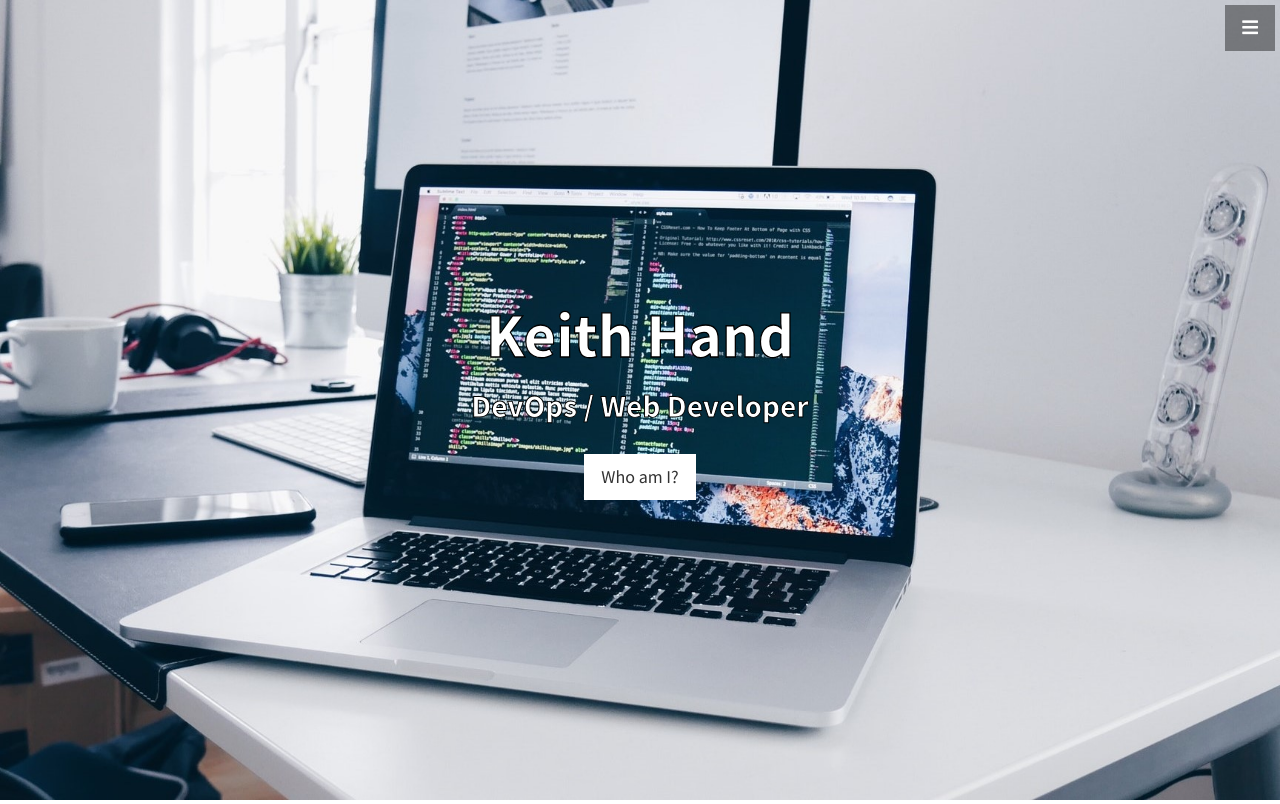
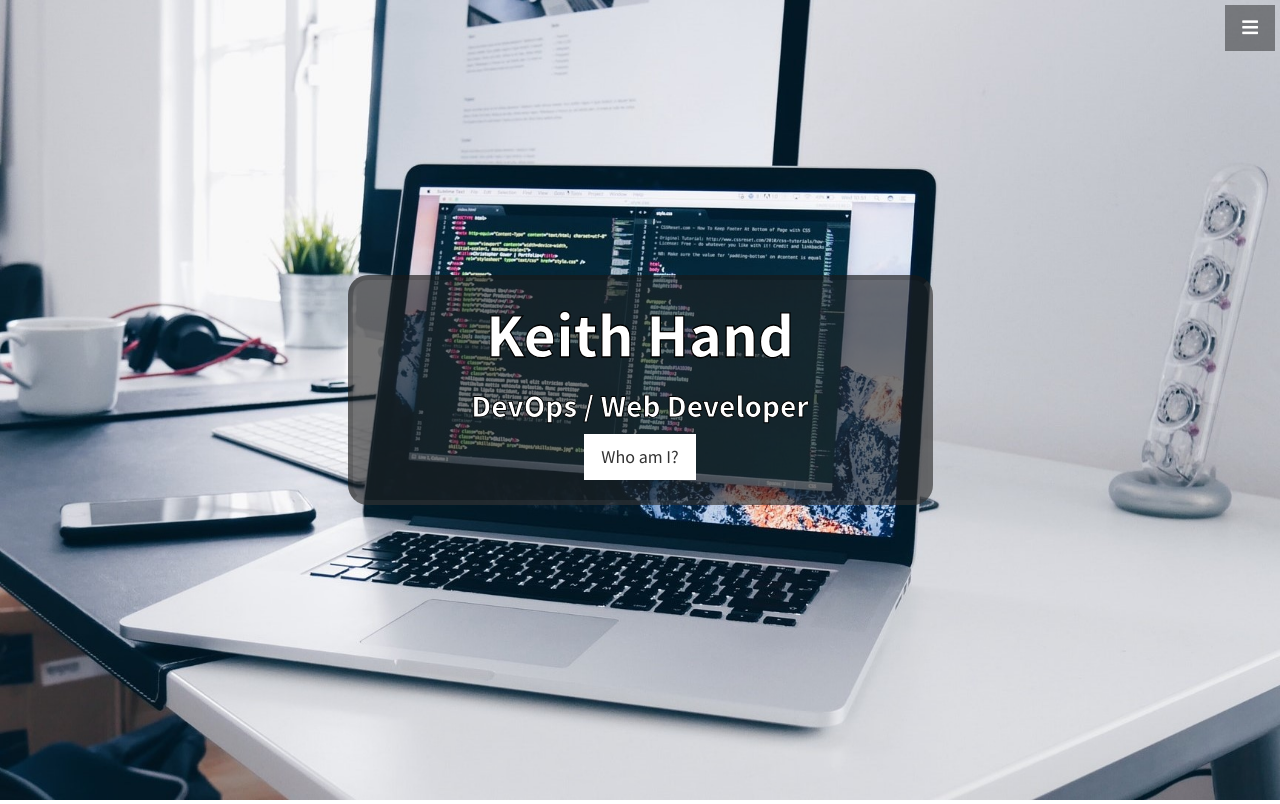
Before and after one commit to keithhand/khand.dev, a Flask app: page / in a window 1280 px wide. Shown: the top 804 px of the page. Run offline with Flask 2, Linux system fonts and the light colour scheme; some libraries are stand-ins or nearby versions.

Commit message:
add background for title

```diff
--- a/static/css/main.css
+++ b/static/css/main.css
@@ -168,6 +168,15 @@ hr.small {
     -moz-background-size: cover;
     background-size: cover;
     -o-background-size: cover;
+}
+
+.title {
+    background: rgba(33, 33, 33, 0.60);
+    padding: 20px;
+    border: thick inset rgba(33, 33, 33, 0.15);
+    border-radius: 20px;
+    position: relative;
+    width: 50%;
 }
 
 /* About */
--- a/templates/components/title.html
+++ b/templates/components/title.html
@@ -1,9 +1,18 @@
 <header id="top" class="header bg-primary">
     <div class="text-vertical-center">
-        <h1>{{ data.name }}</h1>
-        <h3>{{ data.title }}</h3>
+        <div class = "container">
+            <div class="row align-items-center justify-content-md-center">
+                <div class="col-md-auto">
+                    <div class="container title">
+
+                        <h1>{{ data.name }}</h1>
+                        <h3>{{ data.title }}</h3>
+                        <a href="#about" class="btn btn-light btn-lg">Who am I?</a>
+                        {#<a href="static/docs/resume.pdf" class="btn btn-light btn-lg">View my resume</a>  Removing temporarily until get server storage figured out. #}
+                    </div>
+                </div>
+            </div>
+        </div>
         <br>
-        <a href="#about" class="btn btn-light btn-lg">Who am I?</a>
-        {#<a href="static/docs/resume.pdf" class="btn btn-light btn-lg">View my resume</a>  Removing temporarily until get server storage figured out. #}
     </div>
 </header>
```
